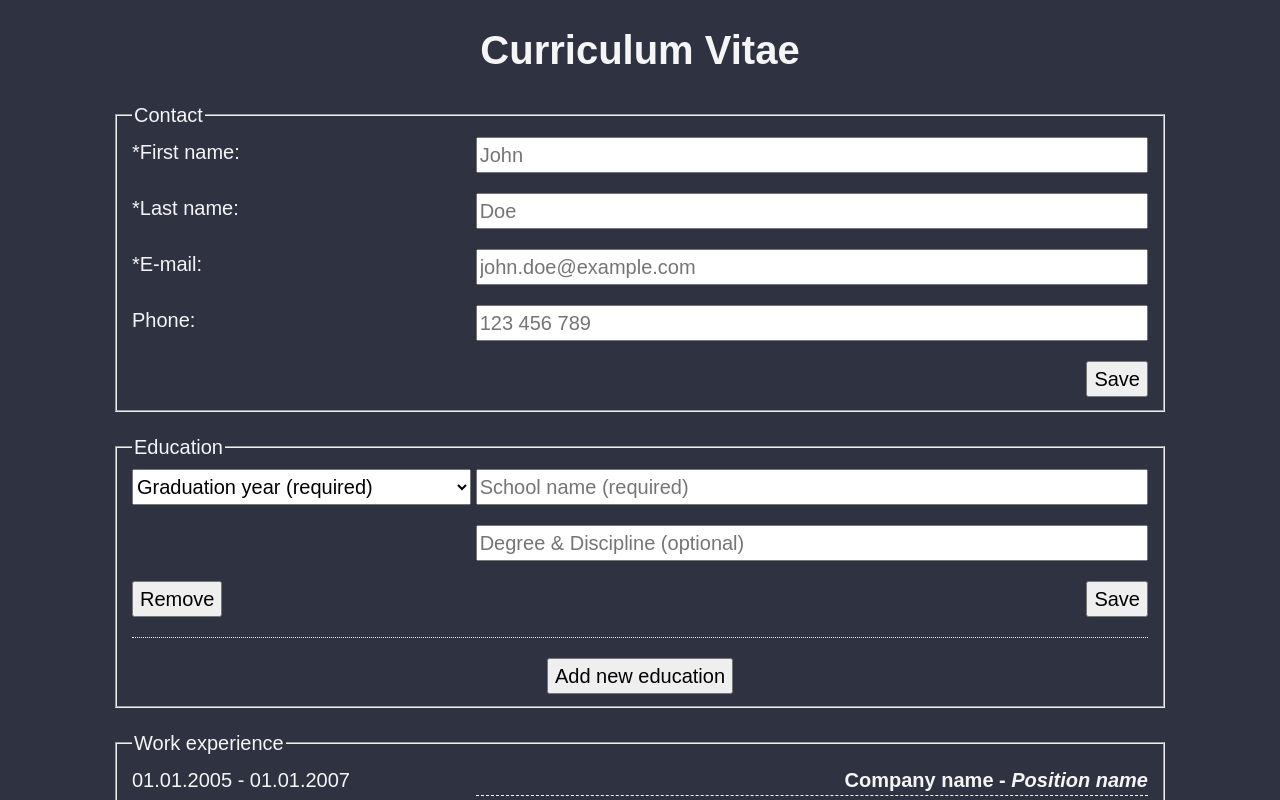
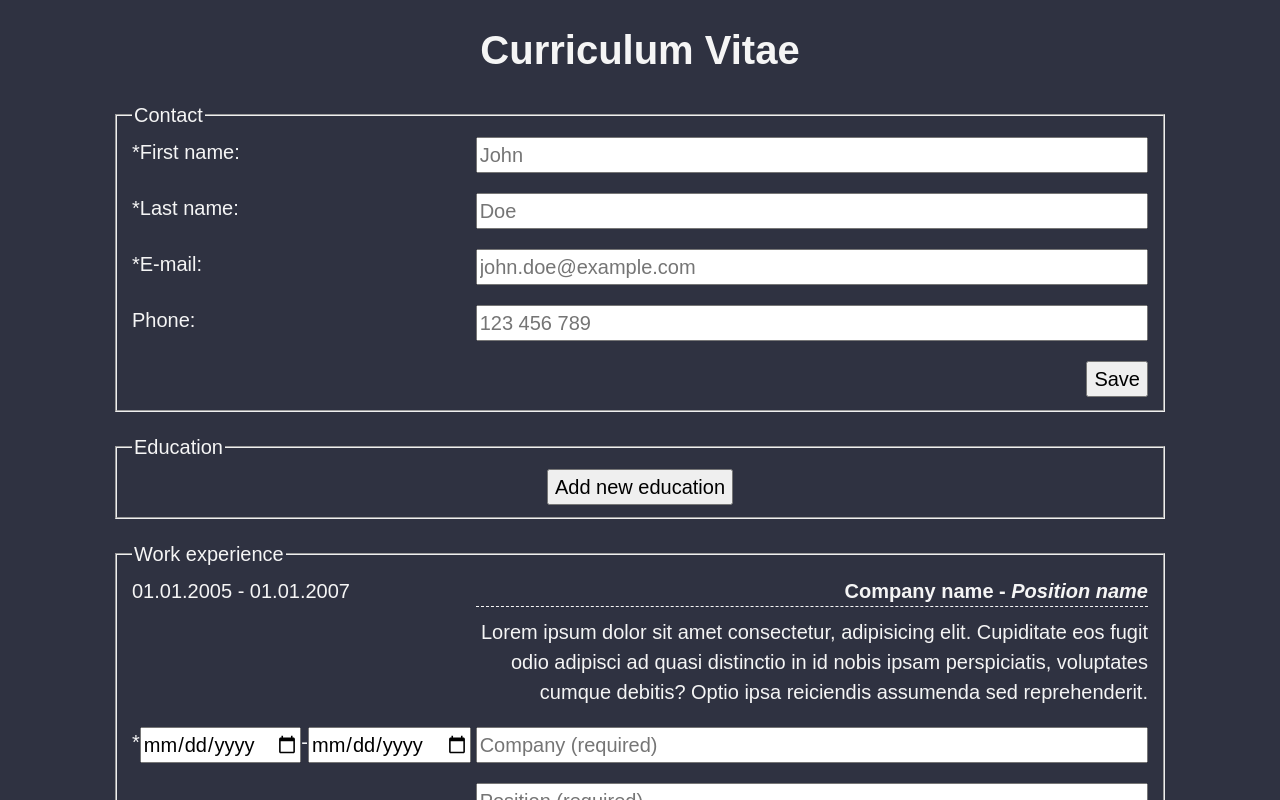
Before and after one commit to skorzany/odin-cv-application, a React (Vite) app: page / in a window 1280 px wide. Shown: the top 800 px of the page. Built offline with nearby package versions, Linux system fonts and the light colour scheme.

Commit message:
Connect EducationRow with EducationInfo

```diff
--- a/src/components/EducationInfo.jsx
+++ b/src/components/EducationInfo.jsx
@@ -1,19 +1,73 @@
+import { useState } from 'react';
 import EducationRow from './EducationRow.jsx';
 import styles from '../assets/styles/EducationInfo.module.css';
 
+const TEMPLATE = { graduation: '', school: '', discipline: '' };
+let freeId = 0;
+
 export default function EducationInfo() {
+  const [schools, setSchools] = useState([]);
+
+  function addSchool() {
+    const newSchool = { ...TEMPLATE, id: freeId++ };
+    setSchools([...schools, newSchool]);
+  }
+
+  function handleChange(e, id) {
+    const oldData = schools.find((school) => school.id === id);
+    const idx = schools.indexOf(oldData);
+    const name = e.target.name;
+    const value = e.target.value;
+    let newData;
+    switch (name) {
+      case 'completionYear':
+        newData = { ...oldData, graduation: value };
+        break;
+      case 'school':
+        newData = { ...oldData, school: value };
+        break;
+      case 'discipline':
+        newData = { ...oldData, discipline: value };
+        break;
+    }
+    setSchools([...schools.slice(0, idx), newData, ...schools.slice(idx + 1)]);
+  }
+
+  function handleSave(id) {
+    const oldData = schools.find((school) => school.id === id);
+    const idx = schools.indexOf(oldData);
+    const newData = {
+      ...oldData,
+      school: oldData.school.trim(),
+      discipline: oldData.discipline.trim(),
+    };
+    setSchools([...schools.slice(0, idx), newData, ...schools.slice(idx + 1)]);
+  }
+
   return (
     <fieldset>
       <legend>Education</legend>
       <ol className={styles.list}>
-        <li className={styles.listItem}>
-          <EducationRow />
-          <button className={styles.remove} type="button">
-            Remove
-          </button>
-        </li>
+        {schools.map((school) => (
+          <li className={styles.listItem} key={school.id}>
+            <EducationRow
+              eduData={school}
+              onChange={(e) => handleChange(e, school.id)}
+              onSave={() => handleSave(school.id)}
+            />
+            <button
+              className={styles.remove}
+              type="button"
+              onClick={() =>
+                setSchools(schools.filter((obj) => obj.id !== school.id))
+              }
+            >
+              Remove
+            </button>
+          </li>
+        ))}
       </ol>
-      <button className={styles.add} type="button">
+      <button className={styles.add} type="button" onClick={addSchool}>
         Add new education
       </button>
     </fieldset>
--- a/src/components/EducationRow.jsx
+++ b/src/components/EducationRow.jsx
@@ -1,19 +1,13 @@
 import { useState, useRef } from 'react';
 import styles from '../assets/styles/EducationRow.module.css';
 
-export default function EducationRow() {
+export default function EducationRow({ eduData, onChange, onSave }) {
   const [isViewing, setIsViewing] = useState(false);
-  const [eduData, setEduData] = useState({
-    graduation: '',
-    school: '',
-    discipline: '',
-  });
   const rowRef = useRef(null);
 
   function validate() {
     const gradYear = rowRef.current.querySelector('select');
     const school = rowRef.current.querySelector(`.${styles.textInput}`);
-
     if (gradYear.value === '') {
       gradYear.setCustomValidity('Please select a year.');
       gradYear.reportValidity();
@@ -31,11 +25,7 @@ export default function EducationRow() {
     else {
       const allValid = validate();
       if (allValid === true) {
-        setEduData({
-          ...eduData,
-          school: eduData.school.trim(),
-          discipline: eduData.discipline.trim(),
-        });
+        onSave();
         setIsViewing(!isViewing);
       }
     }
@@ -60,9 +50,8 @@ export default function EducationRow() {
             className={styles.select}
             name="completionYear"
             value={eduData.graduation}
-            onChange={(e) =>
-              setEduData({ ...eduData, graduation: e.target.value })
-            }
+            required
+            onChange={onChange}
           >
             <option value="" disabled>
               Graduation year (required)
@@ -80,7 +69,7 @@ export default function EducationRow() {
             value={eduData.school}
             placeholder="School name (required)"
             required
-            onChange={(e) => setEduData({ ...eduData, school: e.target.value })}
+            onChange={onChange}
             onKeyDown={handleKeyDown}
           />
           <input
@@ -89,9 +78,7 @@ export default function EducationRow() {
             name="discipline"
             value={eduData.discipline}
             placeholder="Degree & Discipline (optional)"
-            onChange={(e) =>
-              setEduData({ ...eduData, discipline: e.target.value })
-            }
+            onChange={onChange}
           />
         </>
       )}
@@ -105,4 +92,4 @@ export default function EducationRow() {
 const currentYear = new Date().getFullYear();
 const pastYear = currentYear - 100;
 const years = [];
-for (let year = pastYear; year <= currentYear; year += 1) years.push(year);
+for (let year = currentYear; year >= pastYear; year -= 1) years.push(year);
```
